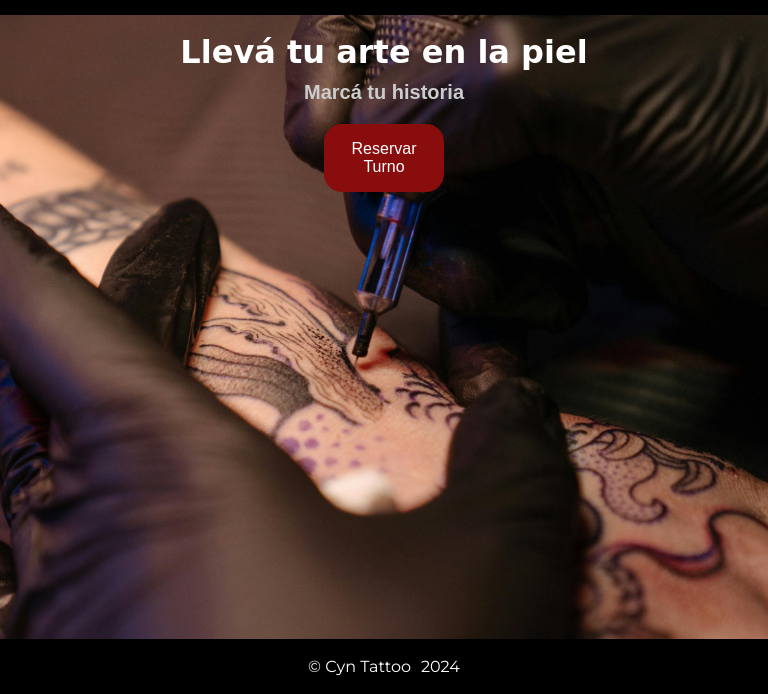
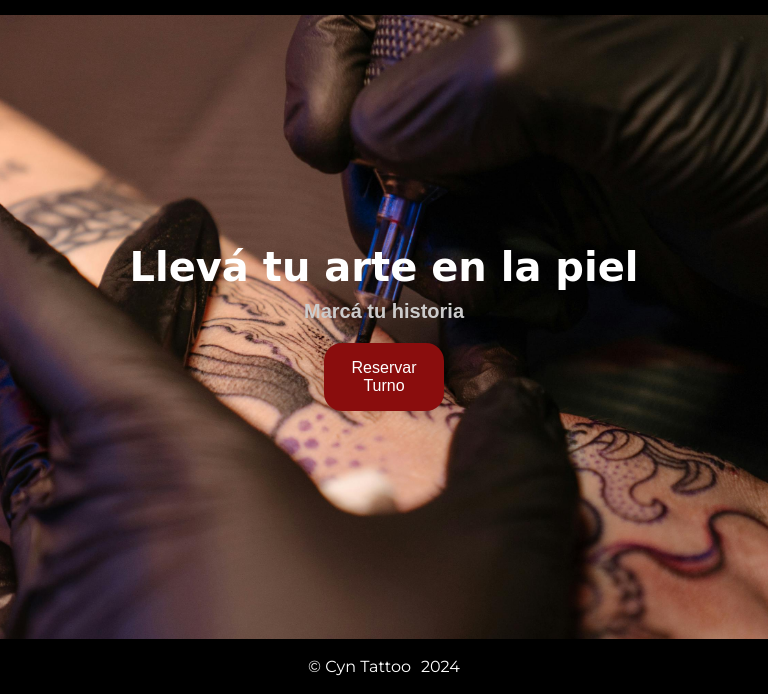
Before and after one commit to Elmouserojo/cyntattoo, a plain HTML site: page index.html in a window 768 px wide. Shown: the part 106-800 px from the top of the page. Drawn offline with Linux system fonts and the light colour scheme; a web font is replaced by a local one.

Commit message:
Se centraron el titulo y el boton verticalmente

```diff
--- a/css/styles.css
+++ b/css/styles.css
@@ -134,6 +134,8 @@ body {
 
 main {
     flex-grow: 1;
+    display: flex;
+    justify-content: center;
 }
 
 /* Para dispositivos móviles pequeños (por ejemplo, iPhone SE) */
@@ -187,7 +189,7 @@ main {
     }
 
     .hero__title {
-        font-size: 32px; /* Título más grande que en móvil */
+        font-size: 40px; /* Título más grande que en móvil */
     }
 
     .hero__subtitle {
```
